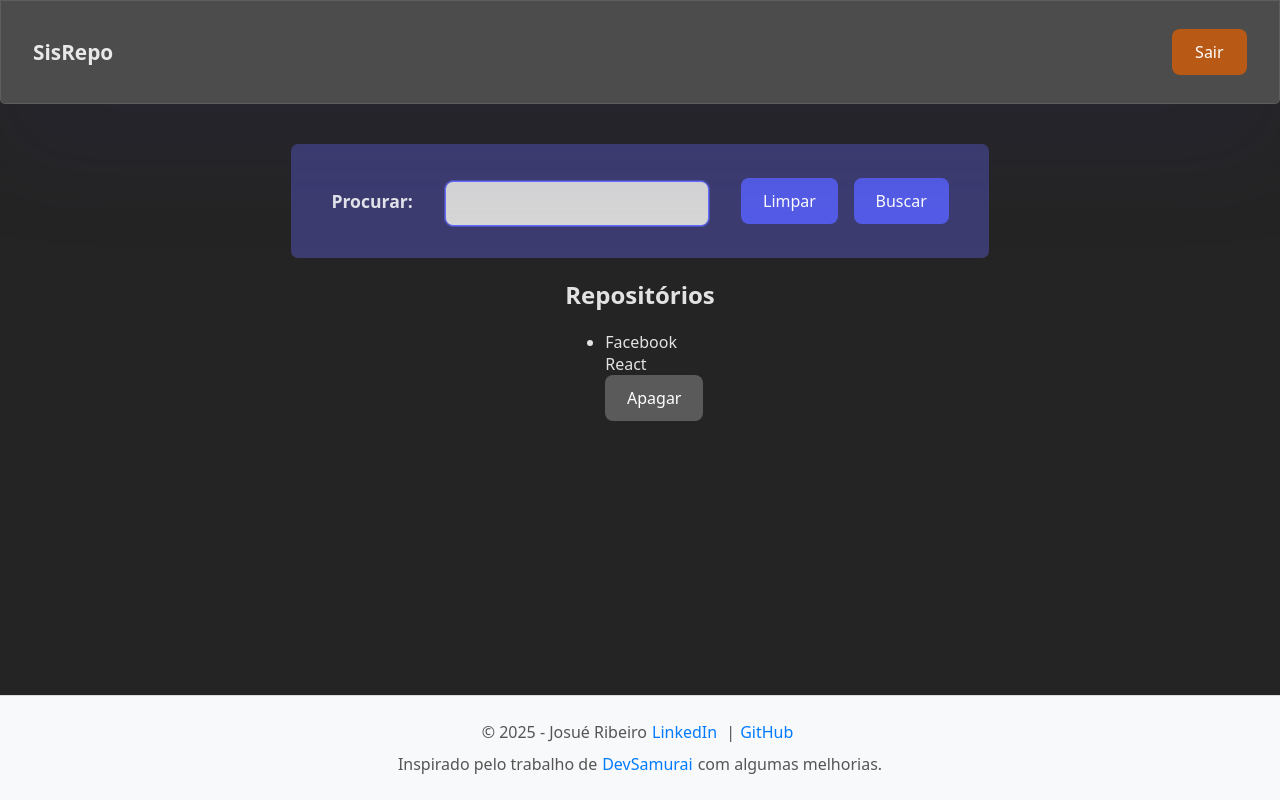
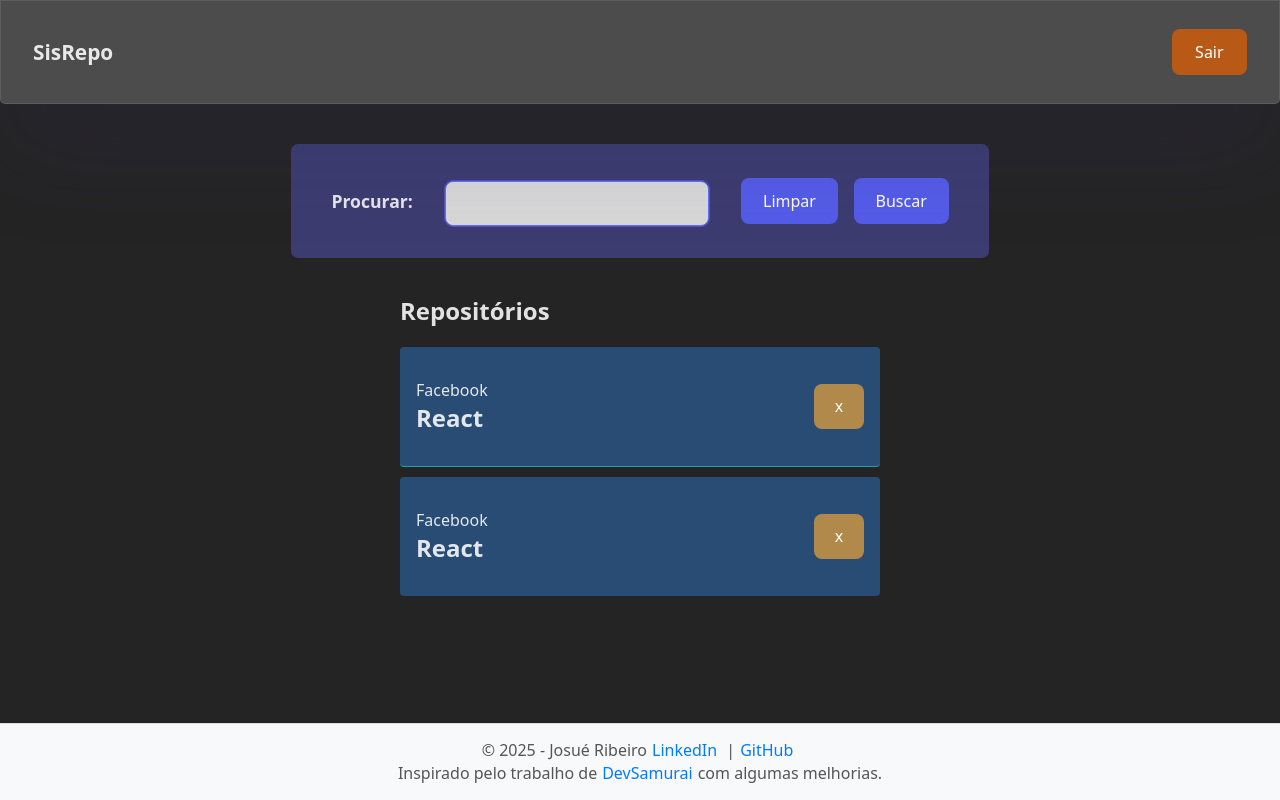
Before and after one commit to Jreng7/projects, a React (Vite) app in the folder gerenciamento_repositorios/frontend/: page / in a window 1280 px wide. Built offline with nearby package versions, Linux system fonts and the light colour scheme.

Commit message:
style: (Footer) ajustes no padding e line-height

```diff
--- a/gerenciamento_repositorios/frontend/src/components/Footer/style.css
+++ b/gerenciamento_repositorios/frontend/src/components/Footer/style.css
@@ -3,19 +3,18 @@
   align-items: center;
   flex-direction: column;
   width: 100%;
-  padding: 20px 0;
-  padding: 10;
+  padding: 15px 0;
   background-color: #f8f9fa;
   color: #555;
   border-top: solid 1px #ddd;
   margin-top: auto;
   font-size: 1rem;
-  line-height: 22px;
+  line-height: 15px;
 }
 
 footer p {
   text-align: center;
-  padding: 5px;
+  padding: 4px;
   margin: 0;
 }
 
@@ -24,3 +23,9 @@
   text-decoration: none;
   margin: 0 5px;
 }
+
+@media (max-width: 768px) {
+  footer {
+    line-height: 20px;
+  }
+}
--- a/gerenciamento_repositorios/frontend/src/pages/MainPage/index.jsx
+++ b/gerenciamento_repositorios/frontend/src/pages/MainPage/index.jsx
@@ -34,16 +34,26 @@
       </div>
 
       <div className="repositories">
-        <h2 className="title">Repositórios</h2>
-        <ul className="list">
+        <h2>Repositórios</h2>
+
+        <ul>
           <li>
-            <div className="info">
+            <p>
               <div className="owner">Facebook</div>
-              <div className="react">React</div>
-            </div>
-            <button>Apagar</button>
+              <div className="name">React</div>
+            </p>
+            <button>x</button>
+          </li>
+
+          <li>
+            <p>
+              <div className="owner">Facebook</div>
+              <div className="name">React</div>
+            </p>
+            <button>x</button>
           </li>
         </ul>
+
       </div>
     </div>
   )
--- a/gerenciamento_repositorios/frontend/src/pages/MainPage/style.css
+++ b/gerenciamento_repositorios/frontend/src/pages/MainPage/style.css
@@ -43,6 +43,7 @@
   align-items: center;
   margin-top: 5rem;
 }
+
 
 .search {
   display: flex;
@@ -96,6 +97,54 @@
   background-color: #8086f3;
 }
 
+
+.repositories {
+  width: 100%;
+  max-width: 480px;
+  margin: 1rem auto;
+}
+
+.repositories ul {
+  list-style: none;
+  margin: 0;
+  padding: 0;
+}
+
+.repositories ul li {
+  display: flex;
+  justify-content: space-between;
+  align-items: center;
+  background-color: #294c74;
+  border-bottom: 1px solid #20a1aa;
+  border-radius: 4px;
+  margin-bottom: 10px;
+  padding: 1rem;
+  transition: 0.3s ease;
+}
+
+.repositories ul li:last-child {
+  border-bottom: none;
+}
+
+.repositories button {
+  background-color: rgba(206, 150, 67, 0.829);
+
+  outline: none;
+  border: none;
+}
+
+.repositories button:hover {
+  background-color: rgba(180, 121, 33, 0.829);
+
+  outline: none;
+  border: none;
+}
+
+.repositories .name {
+  font-size: 1.5rem;
+  font-weight: 600;
+}
+
 @media (max-width: 768px ) {
 
   .search {
@@ -119,4 +168,11 @@
     gap: 2rem;
     margin-top: 0.5rem;
   }
+
+  .repositories {
+    width: 100%;
+    max-width: 380px;
+    margin: 1rem auto;
+    padding: 0 1rem;
+  }
 }
```
